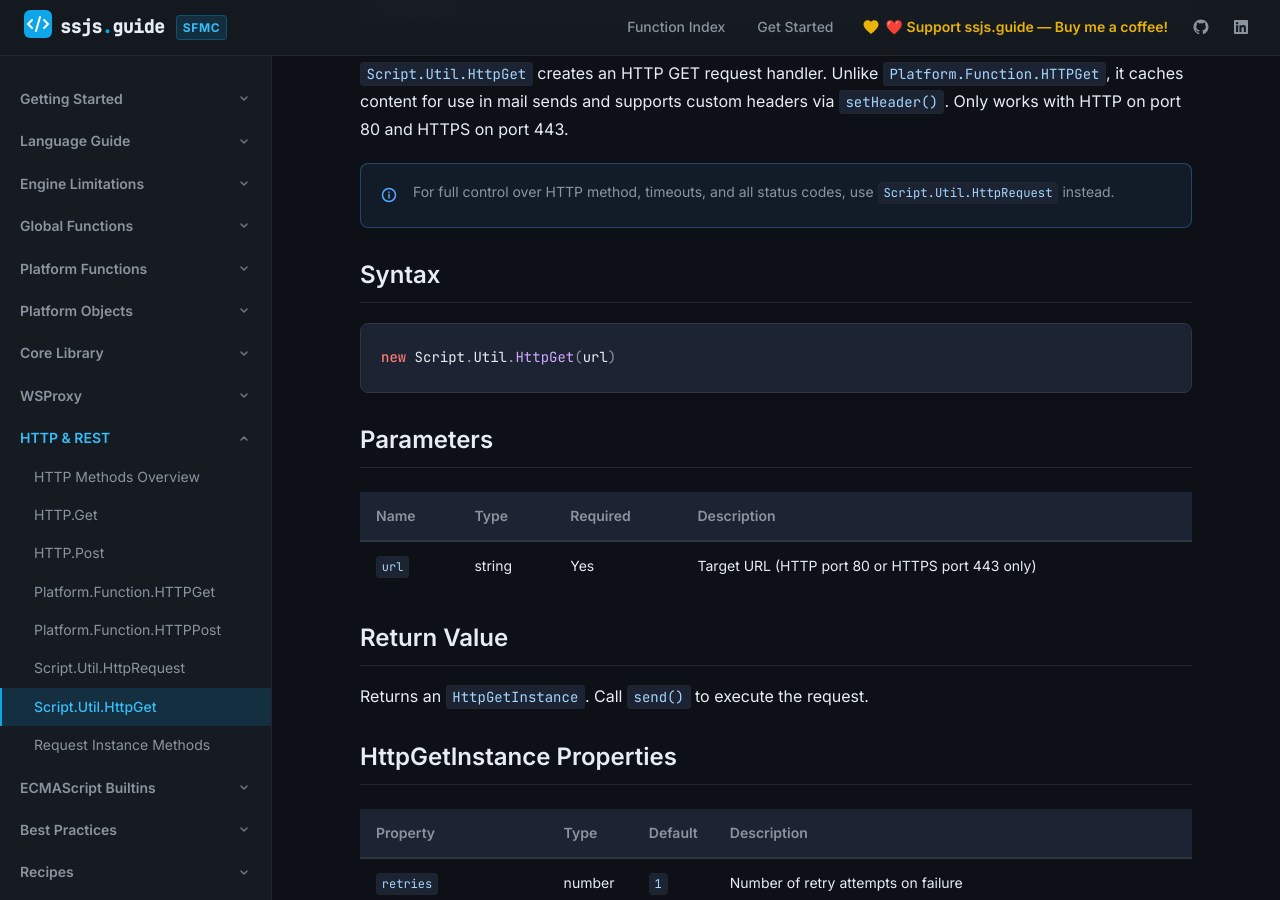
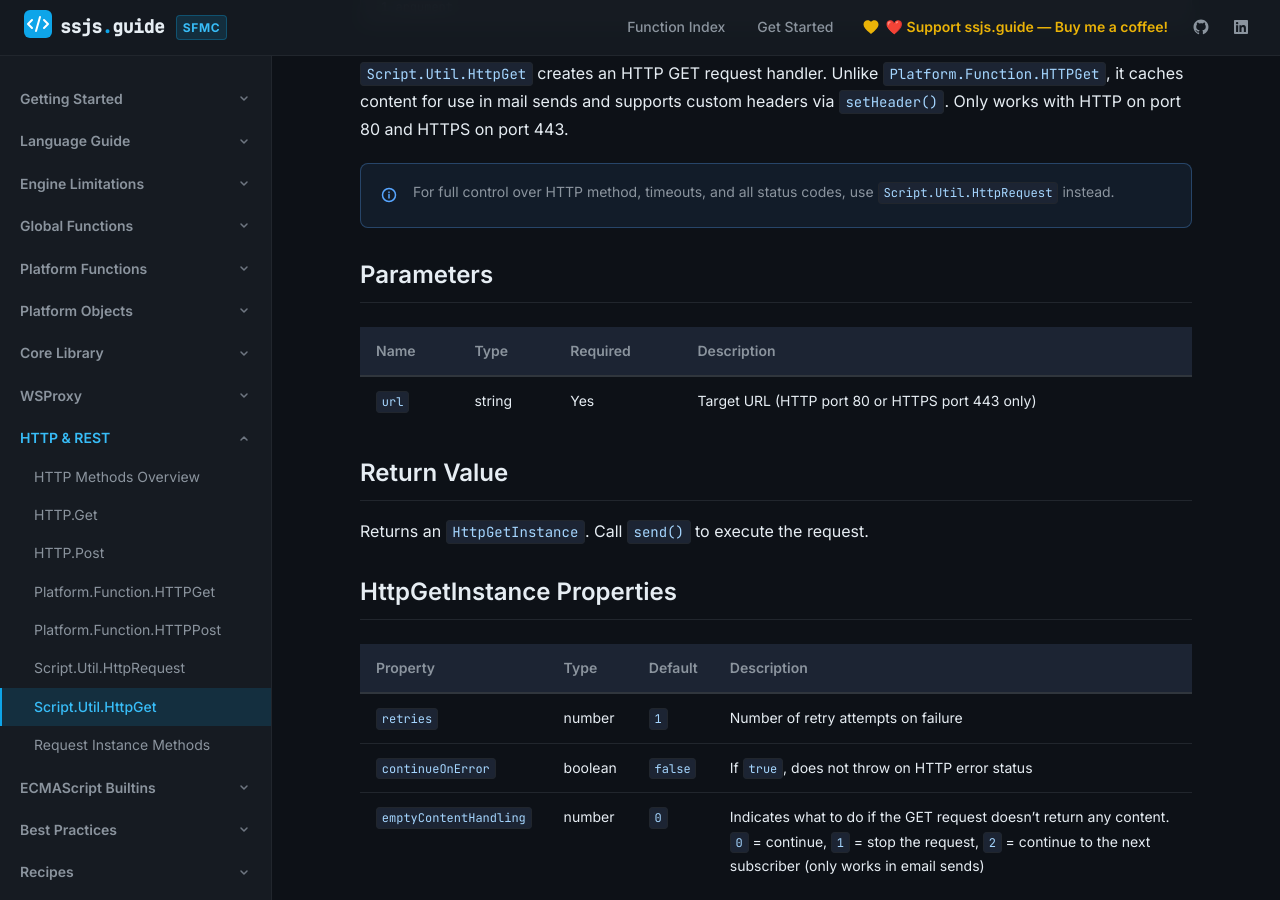
Before and after one commit to JoernBerkefeld/ssjs.guide, a Jekyll site: the page built from http/script-util-httpget.md, in a window 1280 px wide and 900 px high, scrolled down 456 px. Built offline with Jekyll 4.4.1, drawn with Linux system fonts in a browser that asks for light colours.

Commit message:
switch to function layout

````diff
--- a/http/script-util-httpget.md
+++ b/http/script-util-httpget.md
@@ -19,12 +19,6 @@ max_args: 1
 `Script.Util.HttpGet` creates an HTTP GET request handler. Unlike `Platform.Function.HTTPGet`, it caches content for use in mail sends and supports custom headers via `setHeader()`. Only works with HTTP on port 80 and HTTPS on port 443.
 
 {% include callout.html type="note" content="For full control over HTTP method, timeouts, and all status codes, use [`Script.Util.HttpRequest`](/http/script-util-httprequest/) instead." %}
-
-## Syntax
-
-```javascript
-new Script.Util.HttpGet(url)
-```
 
 ## Parameters
 
````
